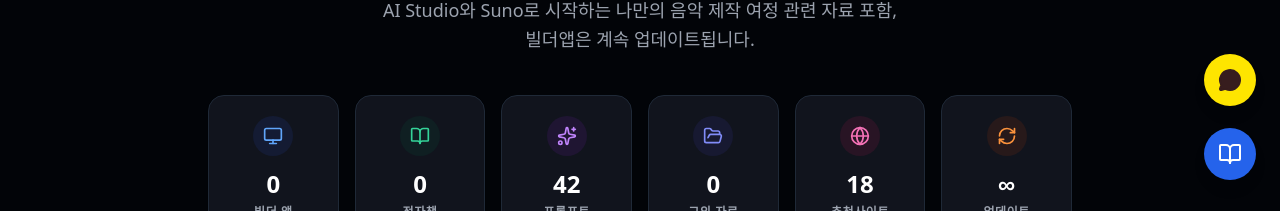
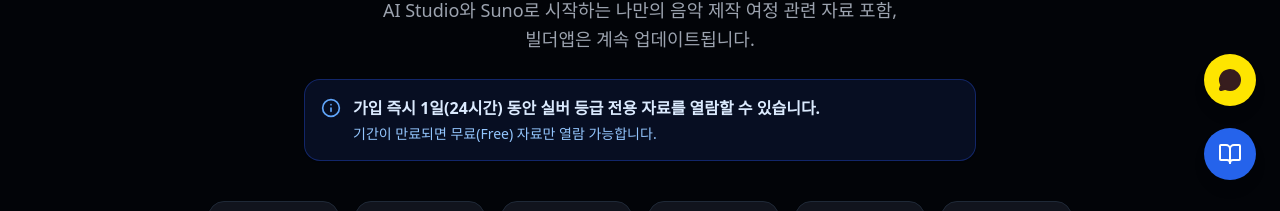
Before and after one commit to parkys1004/bang-guseog, a React (Vite) app: page / in a window 1280 px wide. Shown: the part 320-531 px from the top of the page. Built offline with nearby package versions, Linux system fonts and the light colour scheme; no server answers; the database is empty.

Commit message:
feat(ShowcasePage): Add info banner for new user trial
Introduces an informational banner on the Showcase Page to highlight the 24-hour silver tier access for new users upon signup. This aims to onboard users more effectively by clearly communicating the trial benefits.

```diff
--- a/pages/ShowcasePage.tsx
+++ b/pages/ShowcasePage.tsx
@@ -1,5 +1,5 @@
 import React, { useState, useEffect } from 'react';
-import { Monitor, Search, ChevronDown, BookOpen, Sparkles, FolderOpen, Globe, RefreshCw, ArrowRight, Crown, Lock } from 'lucide-react';
+import { Monitor, Search, ChevronDown, BookOpen, Sparkles, FolderOpen, Globe, RefreshCw, ArrowRight, Crown, Lock, Info } from 'lucide-react';
 import { ContentItem, EbookItem } from '../types';
 import { servicesData } from './ServicePage';
 import { recommendedSites } from './RecommendedSitesPage';
@@ -163,10 +163,24 @@
              방구석 음악만들기<br/>
              <span className="text-transparent bg-clip-text bg-gradient-to-r from-blue-600 to-emerald-600 dark:from-blue-400 dark:to-emerald-400">SUNO V5 PRO</span>
           </h1>
-          <p className="text-gray-600 dark:text-gray-400 text-lg max-w-2xl mx-auto leading-relaxed transition-colors mb-10">
+          <p className="text-gray-600 dark:text-gray-400 text-lg max-w-2xl mx-auto leading-relaxed transition-colors mb-6">
              AI Studio와 Suno로 시작하는 나만의 음악 제작 여정 관련 자료 포함,<br className="hidden md:block"/>
              빌더앱은 계속 업데이트됩니다.
           </p>
+
+          <div className="bg-blue-50 dark:bg-blue-900/20 border border-blue-200 dark:border-blue-800/50 rounded-2xl p-4 max-w-2xl mx-auto mb-10 flex items-start gap-3 text-left shadow-sm">
+            <div className="mt-0.5 text-blue-600 dark:text-blue-400 shrink-0">
+              <Info className="w-5 h-5" />
+            </div>
+            <div>
+              <p className="text-sm md:text-base font-bold text-blue-900 dark:text-blue-100">
+                가입 즉시 1일(24시간) 동안 실버 등급 전용 자료를 열람할 수 있습니다.
+              </p>
+              <p className="text-xs md:text-sm text-blue-700 dark:text-blue-300 mt-1">
+                기간이 만료되면 무료(Free) 자료만 열람 가능합니다.
+              </p>
+            </div>
+          </div>
 
           {/* Content Dashboard */}
           <div className="grid grid-cols-2 md:grid-cols-3 lg:grid-cols-6 gap-4 max-w-5xl mx-auto mt-8">
```
